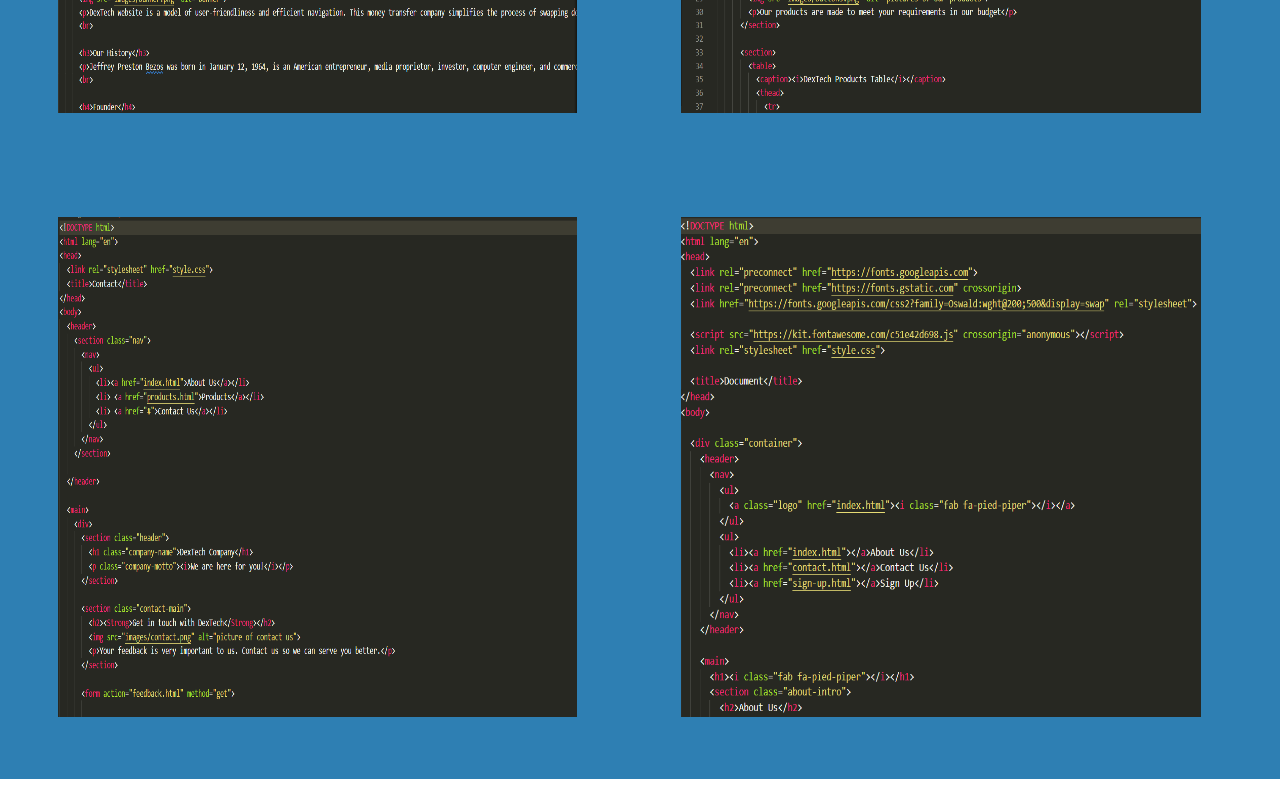
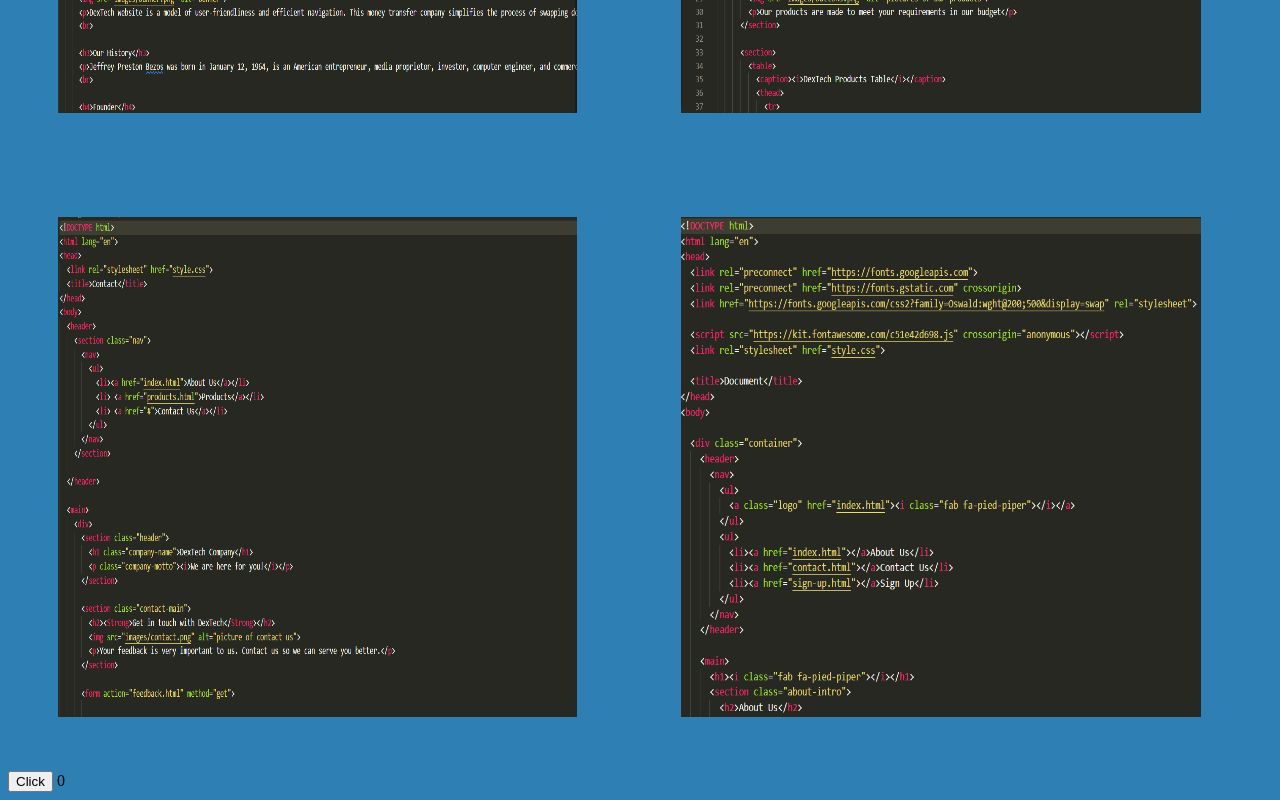
Before and after one commit to deXTER4452/abu-hasnat, a plain HTML site: page index.html in a window 1280 px wide. Shown: the part 968-1768 px from the top of the page. Before the commit the page ends 1747 px from the top, so only its background shows below. Drawn offline with Linux system fonts and the light colour scheme.

Commit message:
add a game to home page

```diff
--- a/index.html
+++ b/index.html
@@ -34,6 +34,11 @@
       <img src="images/image-3.png" alt="a sample of my code">
       <img src="images/image-4.png" alt="a sample of my code">
     </div>
+
+    <div id="main">
+      <button>Click</button>
+      <span id="count">0</span>
+    </div>
   </div>
 
 </body>
```
